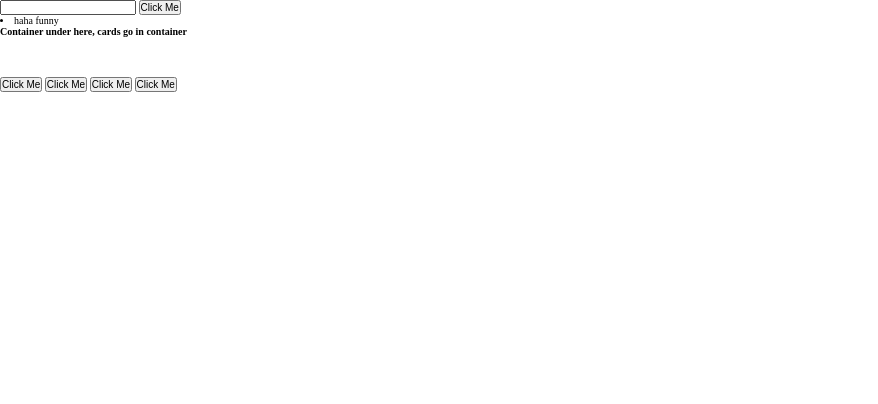
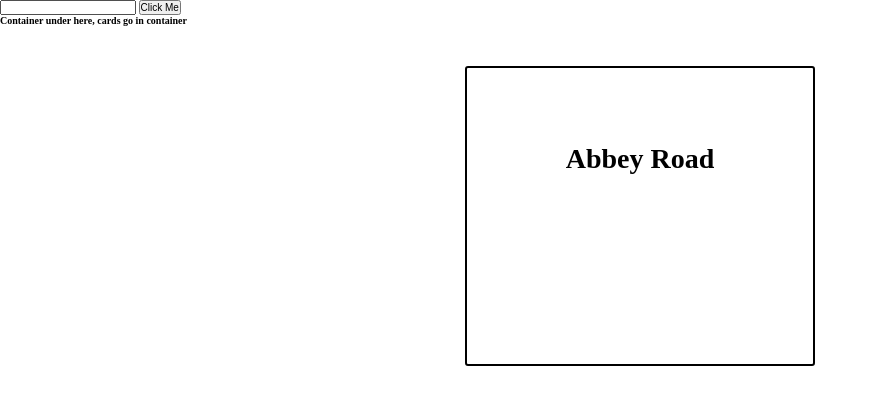
Before and after one commit to staten-island-tech/dom-manipulation-project-Kaibolt, a plain HTML site: page index.html in a window 1280 px wide. Shown: the whole page, without its empty margins (0-878 px from the left). Drawn offline with Linux system fonts and the light colour scheme.

Commit message:
ujnnnnninininininininininniomomomonm

```diff
--- a/index.html
+++ b/index.html
@@ -10,17 +10,12 @@
 <body>
     <form action="">
         <input type="text" />
-        <button class="btn">Click Me</button>
-        <li>haha funny</li>
+        <button class="btn" type="submit">Click Me</button>
     </form>
     <h1>Container under here, cards go in container</h1>
     <div class="container">
 
     </div>
-    <button class="btn">Click Me</button>
-    <button class="btn">Click Me</button>
-    <button class="btn">Click Me</button>
-    <button class="btn">Click Me</button>
     <script src="index.js"></script>
 </body>
 
--- a/index.js
+++ b/index.js
@@ -3,13 +3,12 @@
   items: document.querySelectorAll("li"),
   cardHeader: document.querySelector(".card-header"),
   button: document.querySelector(".btn"),
-  form: document.querySelector(".form"),
+  form: document.querySelector("form"),
   description: document.querySelector(".card-desc"),
   container: document.querySelector(".container"),
 };
 DOMSelectors.button.addEventListener("click", function (event) {
   console.log(event.target.parentElement);
-  event.target.parentElement.style.backgroundColor = "red";
 });
 DOMSelectors.form.addEventListener("submit", function (event) {
   event.preventDefault();
@@ -22,11 +21,6 @@
 //iterate/loop over array and for each element make the color red
 items.forEach((el) => (el.style.color = "red"));
 const buttons = document.querySelectorAll;
-buttons.forEach((btn) =>
-  btn.addEventListener("click", function (event) {
-    console.log(event.target.textContent);
-  })
-);
 let album = {
   name: "Abbey Road",
 };
@@ -59,3 +53,9 @@
 console.log(header.parentElement);
 console.log(DOMSelectors.description);
 console.log(DOMSelectors.items); */
+
+/* INFO
+   Use a form with inputs to get the name, image and header information
+   Clear the information putu in the input boxes
+   Have a remove button that gets rid of the specific box it's on
+*/
```
